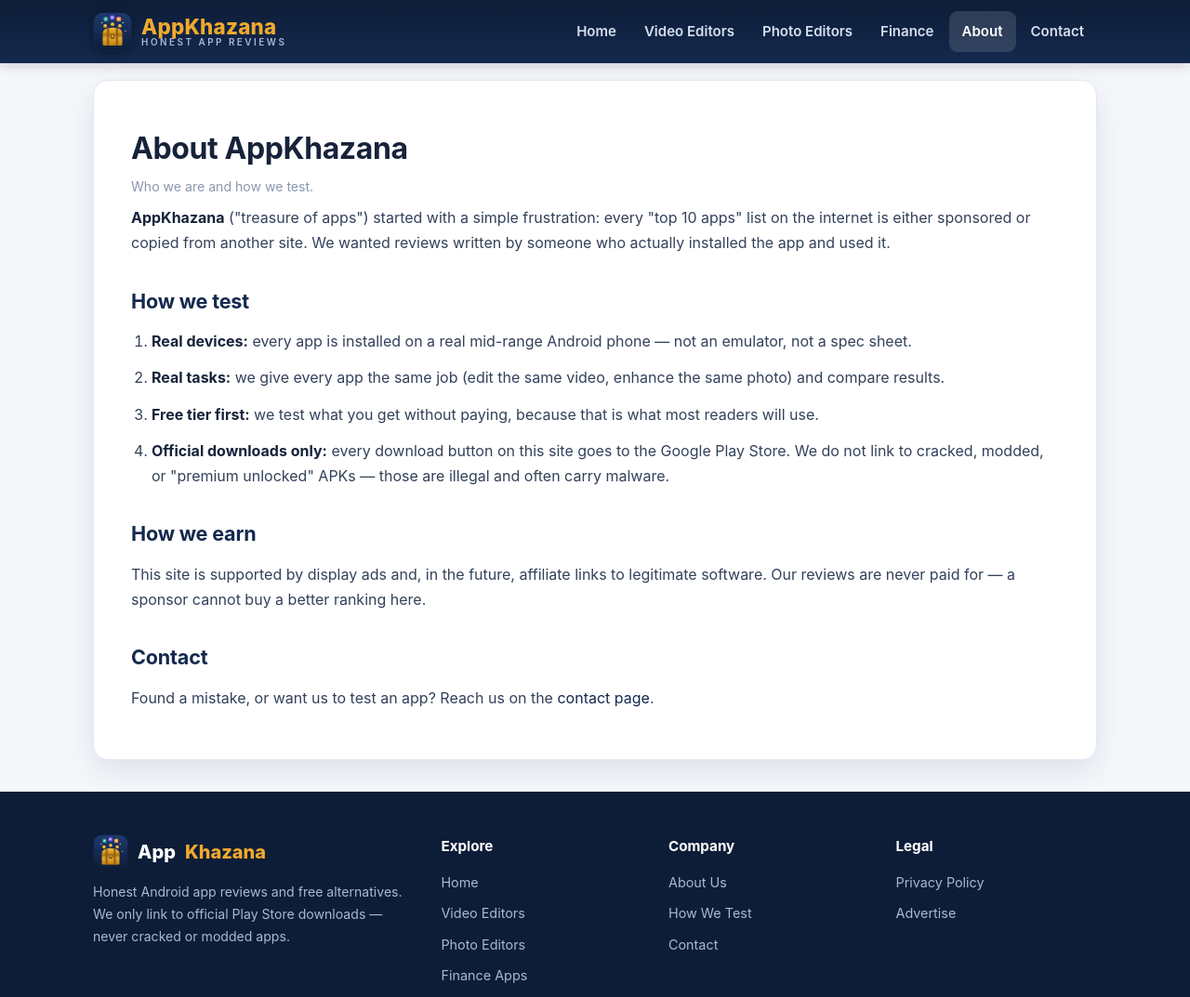
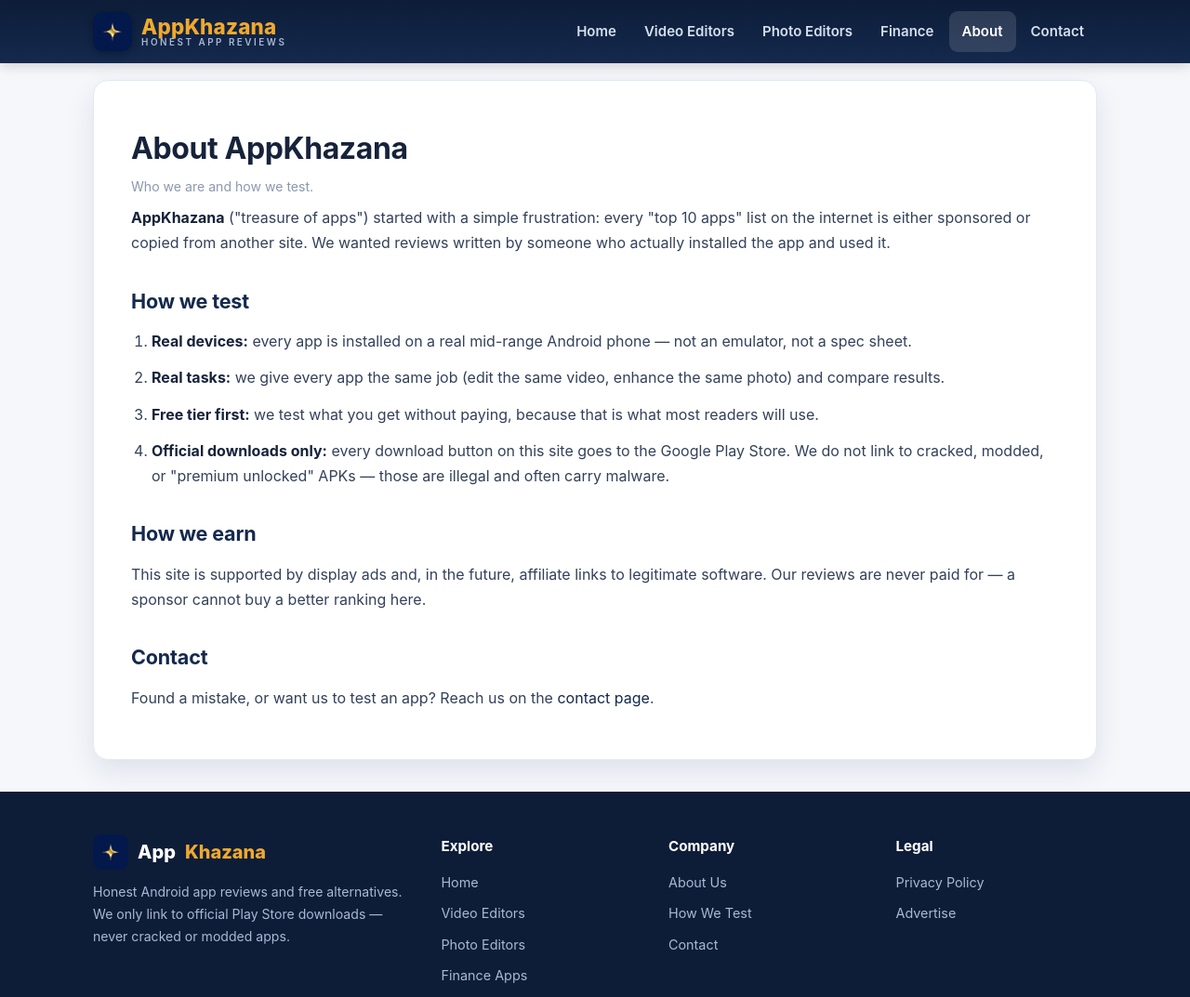
Before and after one commit to Shahzaib1215/appkhazana, a plain HTML site: page about.html in a window 1280 px wide. Shown: the top 1073 px of the page at 93% size. Drawn offline with Linux system fonts and the light colour scheme.

Commit message:
New logo: gold star mark (header, footer, favicon)

```diff
--- a/about.html
+++ b/about.html
@@ -5,12 +5,12 @@
 <meta name="viewport" content="width=device-width, initial-scale=1.0">
 <title>About Us — AppKhazana</title>
 <meta name="description" content="How AppKhazana tests apps: real devices, real tasks, no sponsored rankings.">
-<link rel="icon" type="image/svg+xml" href="assets/favicon.svg">
+<link rel="icon" type="image/png" href="assets/logo.png">
 <link rel="stylesheet" href="assets/style.css">
 </head>
 <body>
 <header class="top"><div class="wrap nav">
-<a class="logo" href="index.html"><img src="assets/logo.svg" alt="AppKhazana logo"><span class="word">App<span>Khazana</span><small>Honest App Reviews</small></span></a>
+<a class="logo" href="index.html"><img src="assets/logo.png" alt="AppKhazana logo"><span class="word">App<span>Khazana</span><small>Honest App Reviews</small></span></a>
 <button class="burger" aria-label="Menu" onclick="document.querySelector('nav.links').classList.toggle('open')">☰</button>
 <nav class="links">
 <a href="index.html">Home</a>
@@ -41,7 +41,7 @@
 <footer><div class="wrap">
 <div class="cols">
 <div>
-<div class="flogo"><img src="assets/logo.svg" alt="AppKhazana logo">App<span>Khazana</span></div>
+<div class="flogo"><img src="assets/logo.png" alt="AppKhazana logo">App<span>Khazana</span></div>
 <p>Honest Android app reviews and free alternatives. We only link to official Play Store downloads — never cracked or modded apps.</p>
 </div>
 <div><h5>Explore</h5>
```
Also changed, not shown: best-free-music-player-apps-android-2026.html (+3 -3 lines), best-free-photo-editors-android.html (+3 -3 lines), best-free-video-editors-android-2026.html (+3 -3 lines), capcut-free-vs-pro.html (+3 -3 lines), contact.html (+3 -3 lines), index.html (+3 -3 lines), money-manager-expense-tracker-review.html (+3 -3 lines), picsart-ai-photo-editor-review.html (+3 -3 lines), privacy-policy.html (+3 -3 lines), truecaller-caller-id-spam-review.html (+3 -3 lines), assets/logo.png (added).
